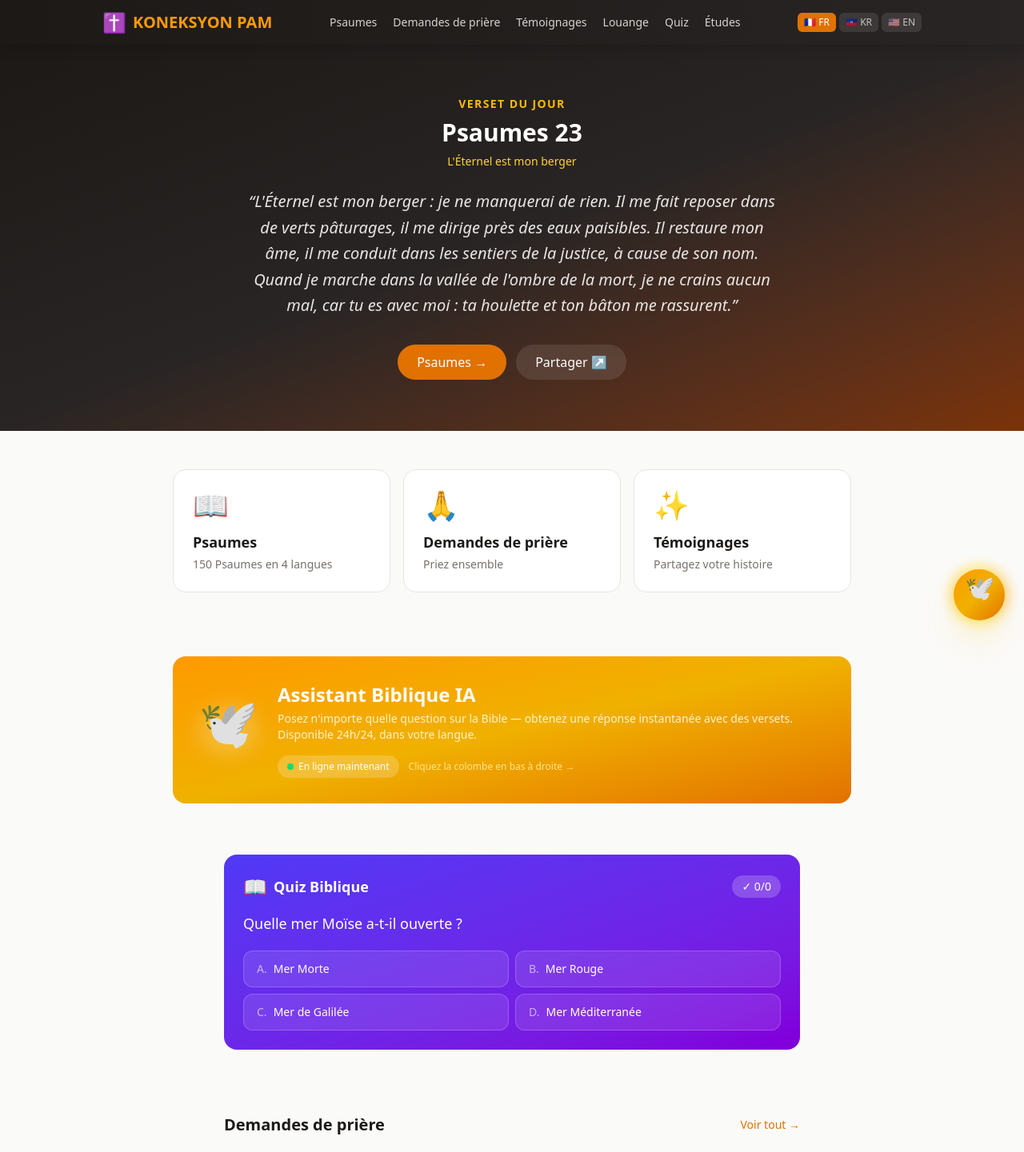
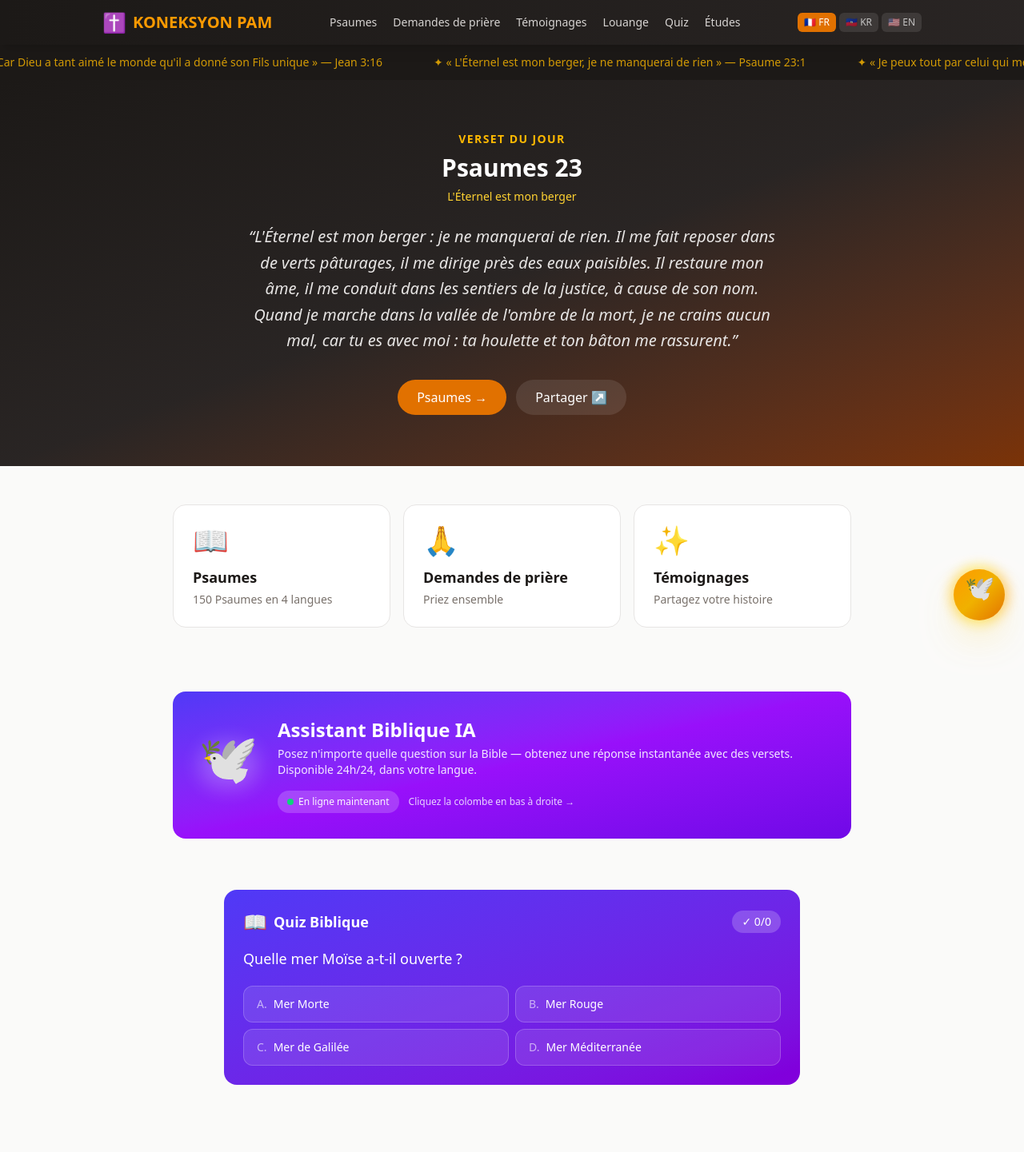
Before and after one commit to petefrans02/koneksyon-pam, a Next.js app: page / in a window 1280 px wide. Shown: the top 1441 px of the page at 80% size. Built offline with nearby package versions, Linux system fonts and the light colour scheme.

Commit message:
Purple AI banner, scrolling Bible verses ticker

```diff
--- a/app/components/ClientLayout.tsx
+++ b/app/components/ClientLayout.tsx
@@ -3,12 +3,14 @@
 import { LangProvider } from "@/lib/LangContext";
 import NavBar from "./NavBar";
 import FloatingAI from "./FloatingAI";
+import ScrollingVerses from "./ScrollingVerses";
 import { ReactNode } from "react";
 
 export default function ClientLayout({ children }: { children: ReactNode }) {
   return (
     <LangProvider>
       <NavBar />
+      <ScrollingVerses />
       <main className="flex-1">{children}</main>
       <FloatingAI />
       <footer className="bg-stone-900 text-stone-400 px-6 py-8 text-center text-sm">
--- /dev/null
+++ b/app/components/ScrollingVerses.tsx
@@ -0,0 +1,63 @@
+"use client";
+
+import { useLang } from "@/lib/LangContext";
+
+const verses = {
+  fr: [
+    "« Car Dieu a tant aimé le monde qu'il a donné son Fils unique » — Jean 3:16",
+    "« L'Éternel est mon berger, je ne manquerai de rien » — Psaume 23:1",
+    "« Je peux tout par celui qui me fortifie » — Philippiens 4:13",
+    "« Ne crains point, car je suis avec toi » — Ésaïe 41:10",
+    "« Demandez et l'on vous donnera, cherchez et vous trouverez » — Matthieu 7:7",
+    "« Le commencement de la sagesse, c'est la crainte de l'Éternel » — Proverbes 9:10",
+    "« Toutes choses concourent au bien de ceux qui aiment Dieu » — Romains 8:28",
+    "« La prière fervente du juste a une grande efficacité » — Jacques 5:16",
+  ],
+  ht: [
+    "« Bondye renmen lemonn tèlman li bay sèl Pitit li » — Jan 3:16",
+    "« Senyè a se gadò mwen, mwen p ap janm manke anyen » — Sòm 23:1",
+    "« Mwen ka fè tout bagay nan li ki ban m fòs » — Filipyen 4:13",
+    "« Pa pè, paske mwen avèk ou » — Ezayi 41:10",
+    "« Mande e y ap ba ou, chèche e w ap jwenn » — Matye 7:7",
+    "« Kòmansman sajès, se lakrent Senyè a » — Pwovèb 9:10",
+    "« Tout bagay travay ansanm pou byen moun ki renmen Bondye » — Womèn 8:28",
+    "« Lapriyè moun ki dwat gen anpil pouvwa » — Jak 5:16",
+  ],
+  en: [
+    "\"For God so loved the world that He gave His only Son\" — John 3:16",
+    "\"The Lord is my shepherd, I shall not want\" — Psalm 23:1",
+    "\"I can do all things through Him who strengthens me\" — Philippians 4:13",
+    "\"Fear not, for I am with you\" — Isaiah 41:10",
+    "\"Ask and it will be given to you, seek and you will find\" — Matthew 7:7",
+    "\"The fear of the Lord is the beginning of wisdom\" — Proverbs 9:10",
+    "\"All things work together for good for those who love God\" — Romans 8:28",
+    "\"The prayer of a righteous person is powerful\" — James 5:16",
+  ],
+};
+
+export default function ScrollingVerses() {
+  const { lang } = useLang();
+  const langVerses = verses[lang as keyof typeof verses] || verses.fr;
+  const doubled = [...langVerses, ...langVerses];
+
+  return (
+    <div className="bg-stone-900 py-3 overflow-hidden">
+      <div className="flex animate-marquee whitespace-nowrap">
+        {doubled.map((verse, i) => (
+          <span key={i} className="text-amber-400/80 text-sm mx-8 inline-block">
+            ✦ {verse}
+          </span>
+        ))}
+      </div>
+      <style jsx>{`
+        @keyframes marquee {
+          0% { transform: translateX(0%); }
+          100% { transform: translateX(-50%); }
+        }
+        .animate-marquee {
+          animation: marquee 60s linear infinite;
+        }
+      `}</style>
+    </div>
+  );
+}
--- a/app/page.tsx
+++ b/app/page.tsx
@@ -182,7 +182,7 @@ function AIBanner() {
   const { lang } = useLang();
   return (
     <section className="max-w-4xl mx-auto px-6 py-8">
-      <div className="relative bg-gradient-to-br from-amber-500 via-yellow-500 to-amber-600 rounded-2xl p-8 text-white overflow-hidden">
+      <div className="relative bg-gradient-to-br from-indigo-600 via-purple-600 to-violet-700 rounded-2xl p-8 text-white overflow-hidden">
         {/* Sparkle effects */}
         <div className="absolute top-4 right-8 w-3 h-3 bg-white rounded-full animate-ping opacity-40" style={{ animationDuration: "1.5s" }} />
         <div className="absolute top-12 right-20 w-2 h-2 bg-yellow-200 rounded-full animate-ping opacity-30" style={{ animationDuration: "2s", animationDelay: "0.5s" }} />
@@ -201,7 +201,7 @@ function AIBanner() {
             <h2 className="text-2xl font-bold mb-1">
               {lang === "fr" ? "Assistant Biblique IA" : lang === "ht" ? "Asistan Biblik IA" : "AI Bible Assistant"}
             </h2>
-            <p className="text-amber-100 text-sm mb-4">
+            <p className="text-purple-100 text-sm mb-4">
               {lang === "fr"
                 ? "Posez n'importe quelle question sur la Bible — obtenez une réponse instantanée avec des versets. Disponible 24h/24, dans votre langue."
                 : lang === "ht"
@@ -209,11 +209,11 @@ function AIBanner() {
                 : "Ask any question about the Bible — get an instant answer with verses. Available 24/7, in your language."}
             </p>
             <div className="flex items-center gap-3">
-              <div className="flex items-center gap-1.5 bg-white/20 px-3 py-1.5 rounded-full text-xs font-medium">
+              <div className="flex items-center gap-1.5 bg-white/20 px-3 py-1.5 rounded-full text-xs font-medium animate-pulse">
                 <div className="w-2 h-2 bg-green-400 rounded-full animate-pulse" />
                 {lang === "fr" ? "En ligne maintenant" : lang === "ht" ? "Anliy kounye a" : "Online now"}
               </div>
-              <span className="text-amber-200 text-xs">
+              <span className="text-purple-200 text-xs">
                 {lang === "fr" ? "Cliquez la colombe en bas à droite →" : lang === "ht" ? "Klike kolòb la anba adwat →" : "Click the dove bottom right →"}
               </span>
             </div>
```
